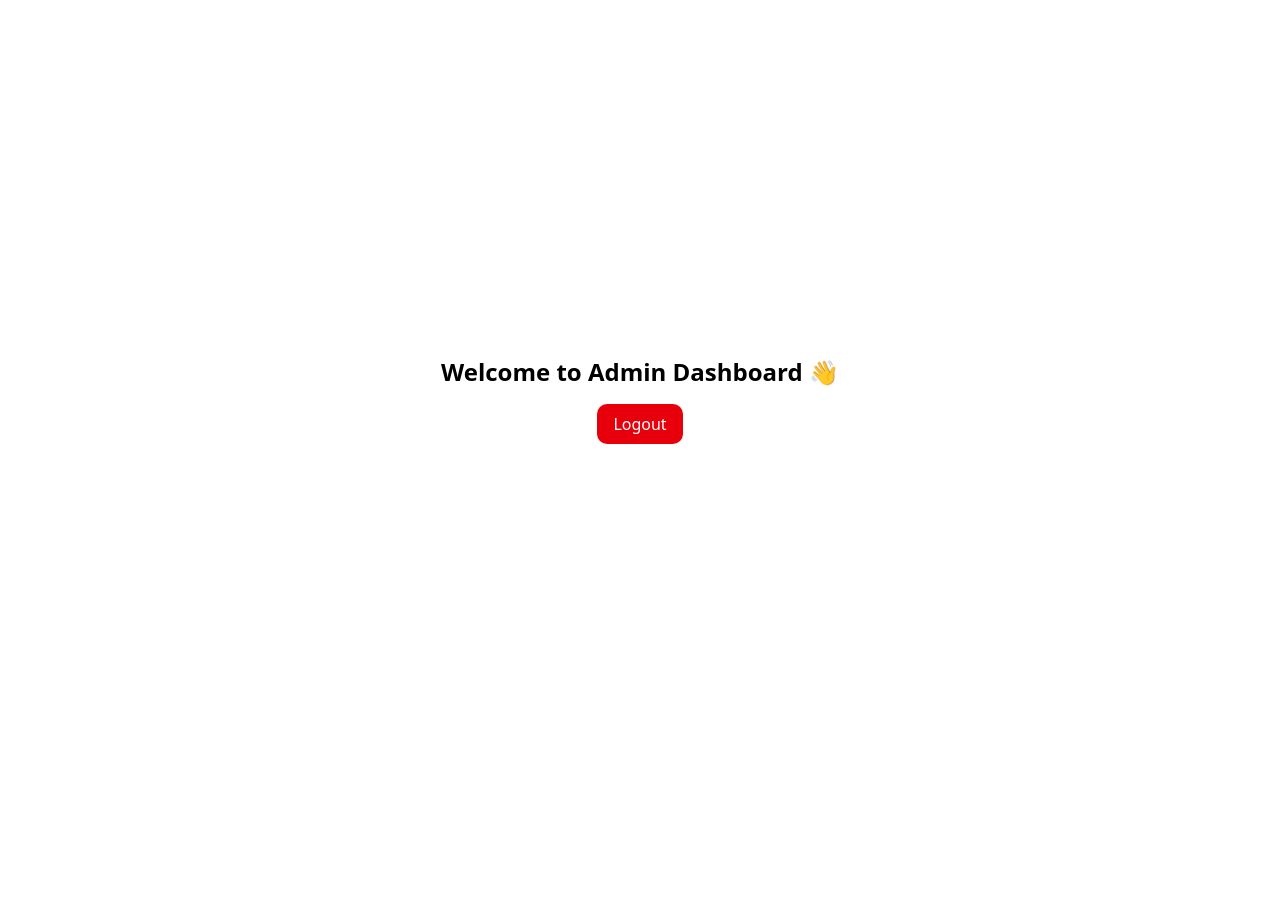
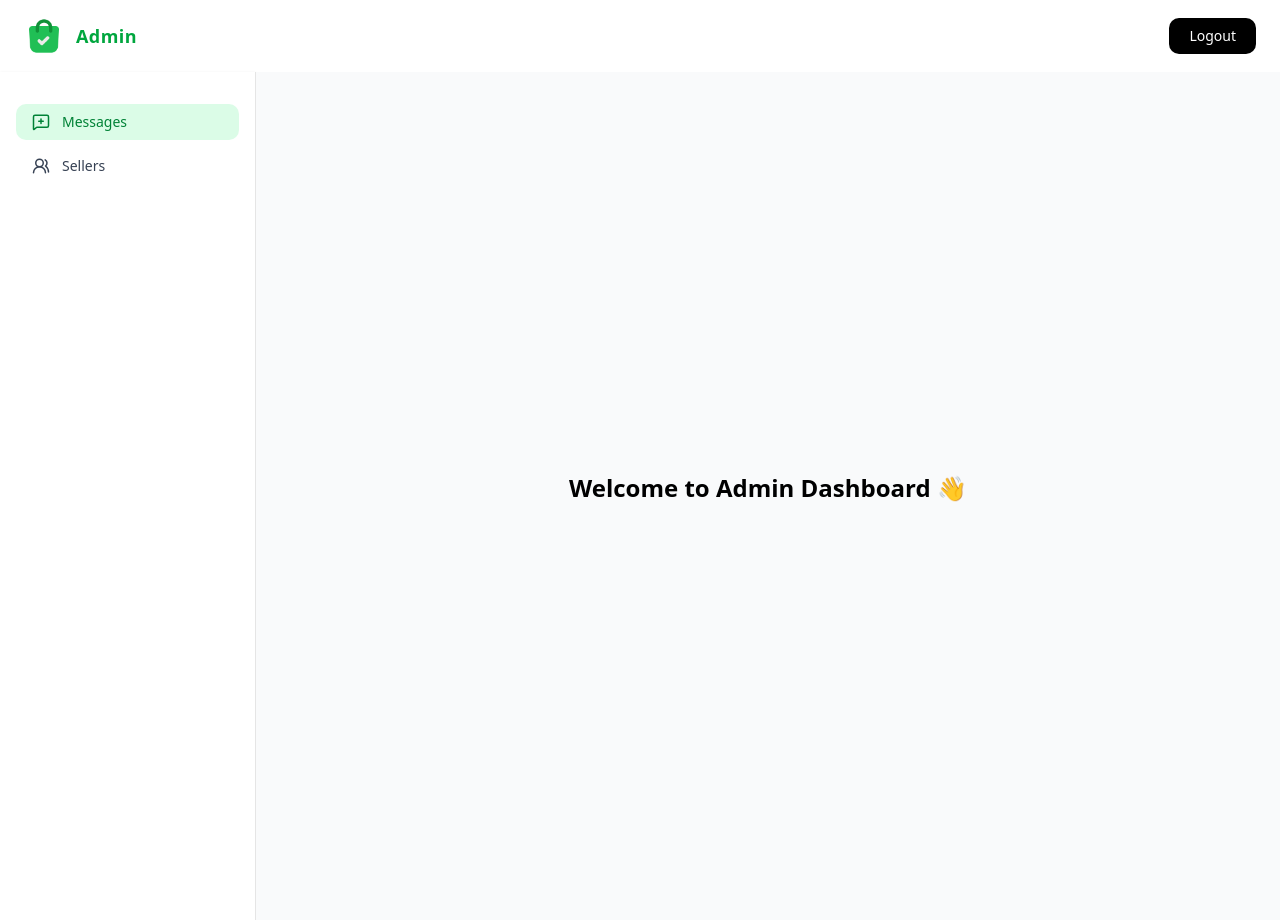
Before and after one commit to Somnath6Das/shoply-nextjs-nextauth-mongodb, a Next.js app: page /admin/dashboard in a window 1280 px wide. Before the commit the page ends 800 px from the top, so only its background shows below. Built offline with nearby package versions, Linux system fonts and the light colour scheme.

Commit message:
seller-message-action

```diff
--- /dev/null
+++ b/app/admin/dashboard/layout.tsx
@@ -0,0 +1,45 @@
+import Logout from "@/components/Logout";
+import Image from "next/image";
+
+import { ReactNode } from "react";
+import Leftbar from "@/components/Leftbar";
+
+export default function AdminLayout({ children }: { children: ReactNode }) {
+  const menuItems = [
+    { name: "Messages", icon: "MessageSquarePlus", path: "/admin/dashboard" },
+
+    { name: "Sellers", icon: "UsersRound", path: "/admin/dashboard/sellers" },
+  ];
+  return (
+    <div className="min-h-screen flex flex-col bg-gray-50">
+      {/* ---------- HEADER ---------- */}
+      <header className="flex justify-between items-center px-6 py-4 bg-white shadow-md">
+        {/* Left: Logo + Admin text */}
+        <div className="flex items-center gap-3">
+          <Image
+            src="/images/logo.png"
+            alt="Logo"
+            width={40}
+            height={40}
+            className="object-contain"
+          />
+          <h1 className="text-lg font-semibold text-green-600 tracking-wide">
+            Admin
+          </h1>
+        </div>
+
+        {/* Right: Logout button */}
+        <Logout path={"/admin"} />
+      </header>
+
+      {/* ---------- BODY ---------- */}
+      <div className="flex flex-1">
+        {/* LEFT SIDEBAR */}
+        <Leftbar menuItems={menuItems} />
+
+        {/* MAIN CONTENT */}
+        <main className="flex-1 p-6 bg-gray-50">{children}</main>
+      </div>
+    </div>
+  );
+}
--- a/app/admin/dashboard/page.tsx
+++ b/app/admin/dashboard/page.tsx
@@ -1,25 +1,7 @@
-"use client";
-
-import { signOut } from "next-auth/react";
-
 export default function AdminDashboard() {
-  const handleLogout = () => {
-    signOut({
-      redirect: true, // redirect after logout
-      callbackUrl: "/admin", // where to go after logout
-    });
-  };
-
   return (
     <div className="min-h-screen flex flex-col items-center justify-center">
       <h1 className="text-2xl font-bold mb-4">Welcome to Admin Dashboard 👋</h1>
-
-      <button
-        onClick={handleLogout}
-        className="px-4 py-2 bg-red-600 text-white rounded-lg hover:bg-red-700 transition"
-      >
-        Logout
-      </button>
     </div>
   );
 }
--- /dev/null
+++ b/components/Leftbar.tsx
@@ -0,0 +1,49 @@
+"use client";
+
+import Link from "next/link";
+import { usePathname } from "next/navigation";
+import { MessageSquarePlus, UsersRound } from "lucide-react";
+
+const iconMap: Record<string, React.ComponentType<{ size?: number }>> = {
+  MessageSquarePlus,
+  UsersRound,
+};
+
+type Menu = {
+  name: string;
+  icon: string;
+  path: string;
+};
+
+type LeftbarProps = {
+  menuItems: Menu[];
+};
+
+export default function Leftbar({ menuItems }: LeftbarProps) {
+  const pathname = usePathname();
+
+  return (
+    <aside className="w-64 bg-white border-r shadow-sm p-4 flex flex-col">
+      <nav className="flex flex-col gap-2 mt-4">
+        {menuItems.map(({ name, icon, path }) => {
+          const Icon = iconMap[icon];
+
+          return (
+            <Link
+              key={name}
+              href={path}
+              className={`flex items-center gap-3 px-4 py-2 rounded-lg text-sm font-medium transition ${
+                pathname === path
+                  ? "bg-green-100 text-green-700"
+                  : "text-gray-700 hover:bg-gray-100"
+              }`}
+            >
+              {Icon && <Icon size={18} />}
+              {name}
+            </Link>
+          );
+        })}
+      </nav>
+    </aside>
+  );
+}
--- /dev/null
+++ b/components/Logout.tsx
@@ -0,0 +1,38 @@
+"use client";
+import { signOut } from "next-auth/react";
+import { useState } from "react";
+
+const Logout = ({ path }: { path: string }) => {
+  const [loading, setLoading] = useState(false);
+  const handleLogout = () => {
+    setLoading(true);
+    try {
+      signOut({
+        redirect: true, // redirect after logout
+        callbackUrl: path, // where to go after logout
+      });
+    } catch (error) {
+      console.log(error);
+    } finally {
+      setLoading(false);
+    }
+  };
+
+  return (
+    <button
+      onClick={handleLogout}
+      disabled={loading}
+      className={`px-5 py-2 text-sm font-medium text-white rounded-lg bg-black hover:bg-gray-800 transition ${
+        loading ? "opacity-60 cursor-not-allowed" : ""
+      }`}
+    >
+      {loading ? (
+        <div className="w-4 h-4 border-2 border-white border-t-transparent rounded-full animate-spin"></div>
+      ) : (
+        "Logout"
+      )}
+    </button>
+  );
+};
+
+export default Logout;
```
